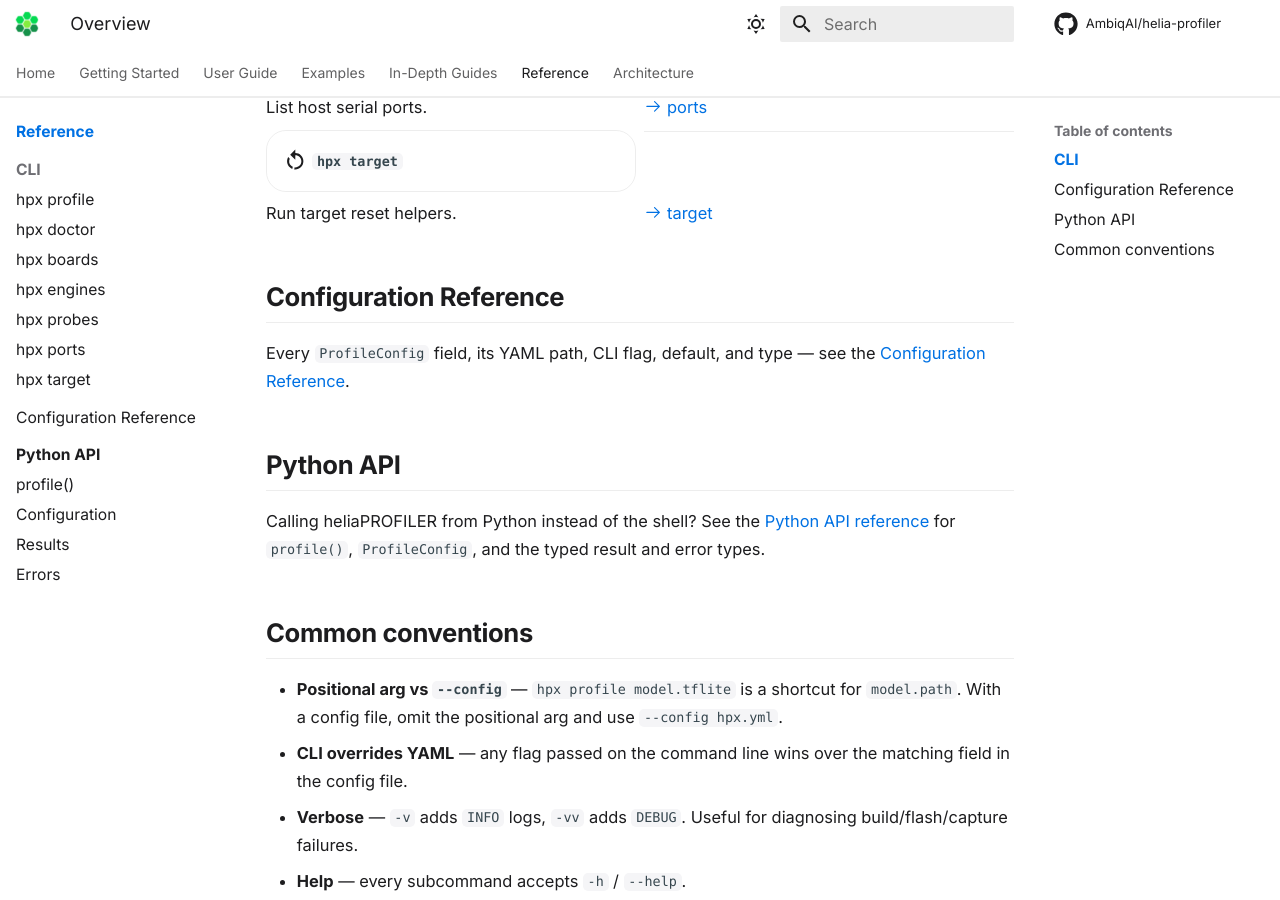
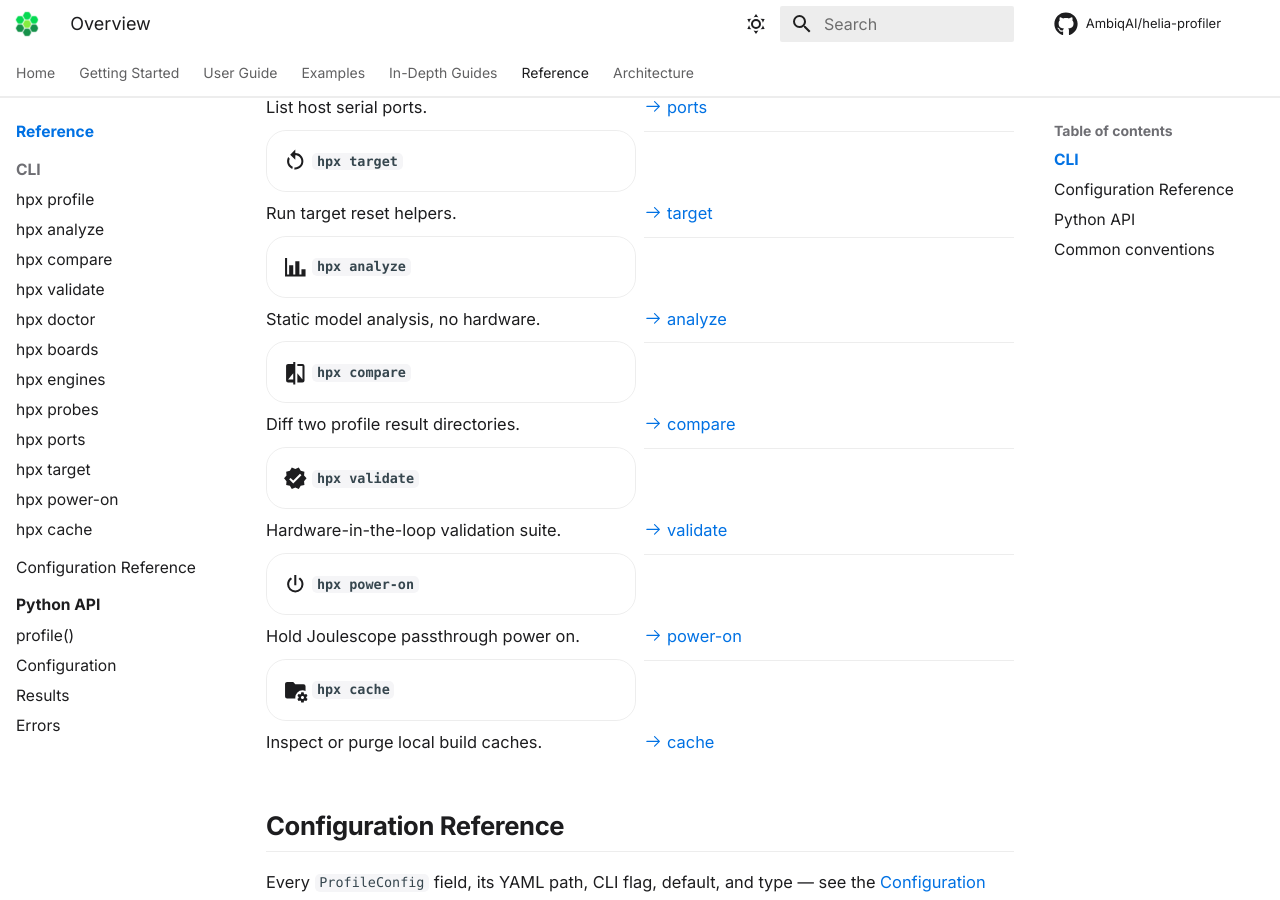
Before and after one commit to AmbiqAI/helia-profiler, an MkDocs documentation site: the page built from docs/reference/index.md, in a window 1280 px wide and 900 px high, scrolled down 835 px. Built offline with MkDocs 1.6.1 and Material for MkDocs 9.7.7, drawn with Linux system fonts in a browser that asks for light colours; some web fonts are replaced; comment, search, counter and statistics services are not loaded.

Commit message:
docs(reference): add CLI pages for analyze, validate, compare, cache, power-on
Closes the flagged reference-coverage debt: every hpx subcommand now has
a reference page wired into the nav. Also fixes the incorrect claim that
GPIO 10 is the default sync pin for most EVBs (most boards register
board-specific overrides), a Model Explorer link pointing at a fork, and
a reST :class: role that would render literally under mkdocstrings.

Co-authored-by: Copilot <223556219+Copilot@users.noreply.github.com>

```diff
--- a/docs/reference/index.md
+++ b/docs/reference/index.md
@@ -66,6 +66,46 @@ starting point.
 
   [:octicons-arrow-right-24: target](target.md)
 
+-   :material-chart-bar:{ .lg .middle } __`hpx analyze`__
+
+  ---
+
+  Static model analysis, no hardware.
+
+  [:octicons-arrow-right-24: analyze](analyze.md)
+
+-   :material-compare:{ .lg .middle } __`hpx compare`__
+
+  ---
+
+  Diff two profile result directories.
+
+  [:octicons-arrow-right-24: compare](compare.md)
+
+-   :material-check-decagram:{ .lg .middle } __`hpx validate`__
+
+  ---
+
+  Hardware-in-the-loop validation suite.
+
+  [:octicons-arrow-right-24: validate](validate.md)
+
+-   :material-power:{ .lg .middle } __`hpx power-on`__
+
+  ---
+
+  Hold Joulescope passthrough power on.
+
+  [:octicons-arrow-right-24: power-on](power-on.md)
+
+-   :material-folder-cog:{ .lg .middle } __`hpx cache`__
+
+  ---
+
+  Inspect or purge local build caches.
+
+  [:octicons-arrow-right-24: cache](cache.md)
+
 </div>
 
 ## Configuration Reference
--- a/mkdocs.yml
+++ b/mkdocs.yml
@@ -161,12 +161,17 @@ nav:
       - Overview: reference/index.md
       - CLI:
           - hpx profile: reference/profile.md
+          - hpx analyze: reference/analyze.md
+          - hpx compare: reference/compare.md
+          - hpx validate: reference/validate.md
           - hpx doctor: reference/doctor.md
           - hpx boards: reference/boards.md
           - hpx engines: reference/engines.md
           - hpx probes: reference/probes.md
           - hpx ports: reference/ports.md
           - hpx target: reference/target.md
+          - hpx power-on: reference/power-on.md
+          - hpx cache: reference/cache.md
       - Configuration Reference: reference/configuration.md
       - Python API:
           - Overview: reference/api/index.md
```
Also changed, not shown: docs/guide/boards.md (+4 -1 lines), docs/index.md (+2 -2 lines), docs/reference/analyze.md (added, +43 -0 lines), docs/reference/cache.md (added, +31 -0 lines), docs/reference/compare.md (added, +36 -0 lines), docs/reference/power-on.md (added, +30 -0 lines), docs/reference/validate.md (added, +63 -0 lines), 1 other file.
